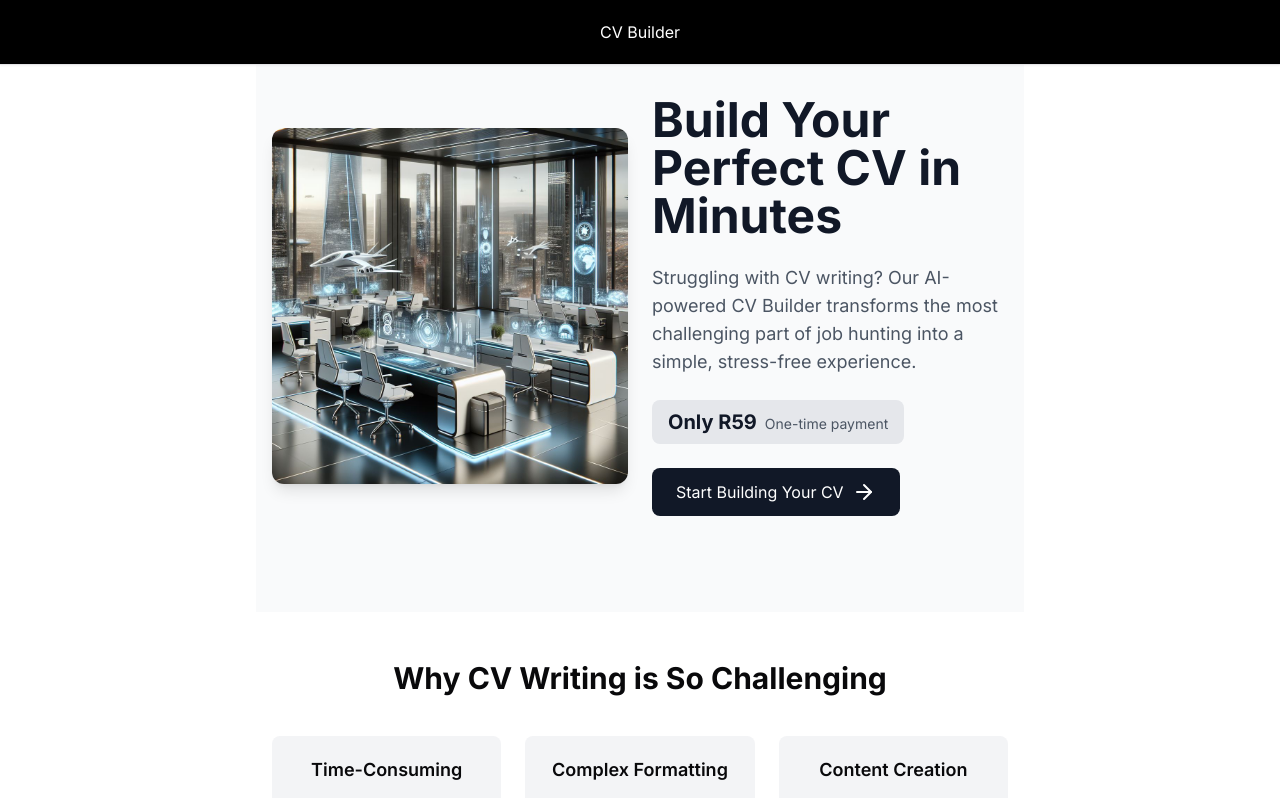
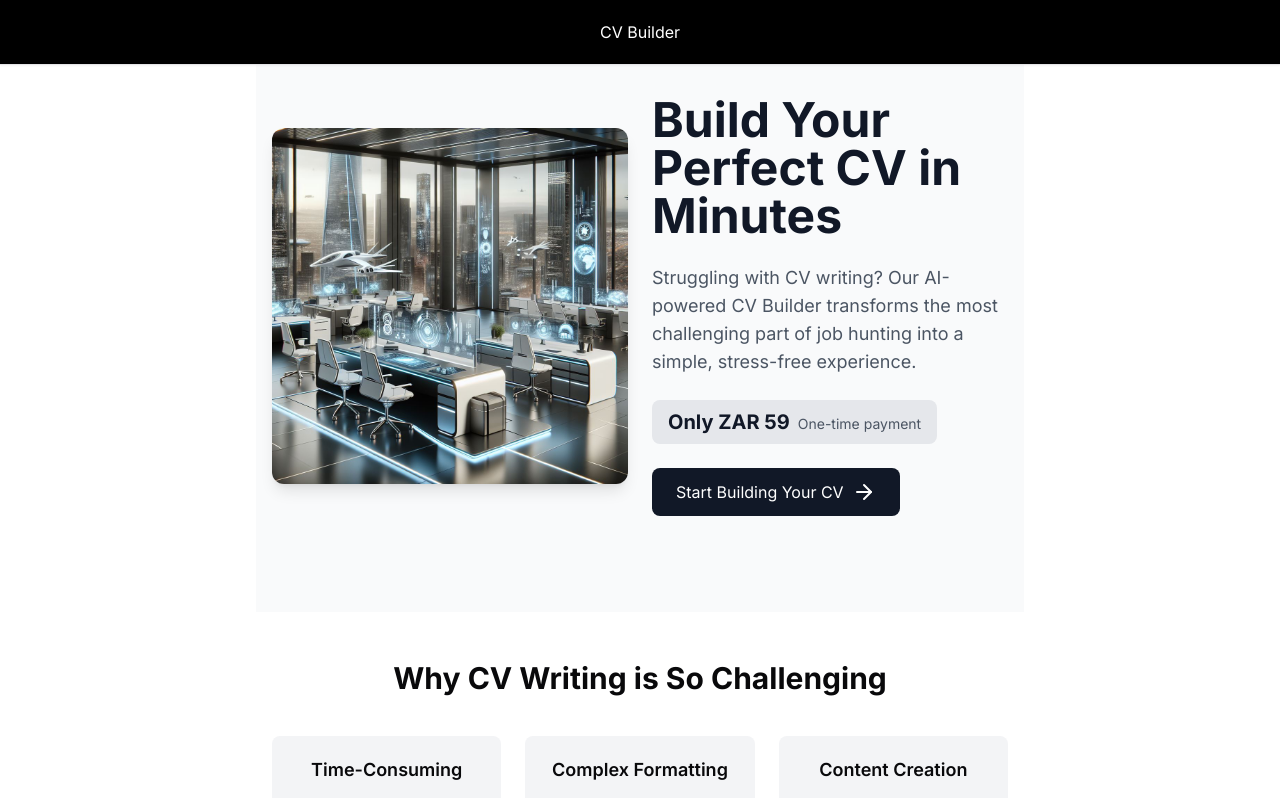
Before and after one commit to rishadomar/cv-builder-website, a Next.js app: page / in a window 1280 px wide. Shown: the top 798 px of the page. Built offline with nearby package versions, Linux system fonts and the light colour scheme; no server answers.

Commit message:
Print amount paid correctly

```diff
--- a/src/app/billing/PaymentDetails.tsx
+++ b/src/app/billing/PaymentDetails.tsx
@@ -1,12 +1,17 @@
 import { WalletIcon, CalendarIcon } from 'lucide-react';
 import { formatAmount, formatDate } from '@/lib/utils';
-import { PaymentDetails } from '@/lib/type';
+import { useAppSelector } from '@/lib/store/hooks';
+import { selectHasPromoCode, selectIsPaymentValid } from '@/lib/store/fieldValues/fieldValuesSlice';
 
-interface PaymentInformationProps {
-    paymentValues: PaymentDetails;
+function PaymentInformation() {
+    const fieldValues = useAppSelector((state) => state.fieldValues);
+    const isPaymentValid = useAppSelector(selectIsPaymentValid);
+    const hasPromoCode = useAppSelector(selectHasPromoCode);
+
+    if (!isPaymentValid || hasPromoCode || !fieldValues.payment) {
+        return;
     }
 
-function PaymentInformation({ paymentValues }: PaymentInformationProps) {
     return (
         <div className='w-full max-w-md bg-white shadow-md rounded-lg p-6 space-y-6'>
             <div className='text-center'>
@@ -15,31 +20,22 @@ function PaymentInformation({ paymentValues }: PaymentInformationProps) {
             </div>
 
             <div className='space-y-4'>
-                {paymentValues.promoCode ? (
-                    <div className='flex items-center justify-between bg-gray-100 p-4 rounded-lg'>
-                        <div className='flex items-center space-x-3'>
-                            <WalletIcon className='w-6 h-6 text-primary' />
-                            <span className='font-medium text-gray-700'>Promotion applied</span>
-                        </div>
-                    </div>
-                ) : (
                 <div className='flex items-center justify-between bg-gray-100 p-4 rounded-lg'>
                     <div className='flex items-center space-x-3'>
                         <WalletIcon className='w-6 h-6 text-primary' />
                         <span className='font-medium text-gray-700'>Payment Amount</span>
                     </div>
                     <span className='font-bold text-gray-900'>
-                            {formatAmount(paymentValues.currency, paymentValues.amount, true)}
+                        {formatAmount(fieldValues.payment.currency, fieldValues.payment.amount, true)}
                     </span>
                 </div>
-                )}
 
                 <div className='flex items-center justify-between bg-gray-100 p-4 rounded-lg'>
                     <div className='flex items-center space-x-3'>
                         <CalendarIcon className='w-6 h-6 text-primary' />
                         <span className='font-medium text-gray-700'>Payment Date</span>
                     </div>
-                    <span className='font-bold text-gray-900'>{formatDate(new Date(paymentValues.date))}</span>
+                    <span className='font-bold text-gray-900'>{formatDate(new Date(fieldValues.payment.date))}</span>
                 </div>
             </div>
 
--- a/src/app/billing/page.tsx
+++ b/src/app/billing/page.tsx
@@ -5,15 +5,17 @@ import PaymentInformation from './PaymentDetails';
 import { useRouter } from 'next/navigation';
 import Paywall from '@/app/builder/paywall/Paywall';
 import { BackButton } from '@/components/BackButton';
+import { selectHasPromoCode, selectIsPaymentValid } from '@/lib/store/fieldValues/fieldValuesSlice';
 
 const BillingPage = () => {
-    const fieldValues = useAppSelector((state) => state.fieldValues);
+    const isPaymentValid = useAppSelector(selectIsPaymentValid);
+    const hasPromoCode = useAppSelector(selectHasPromoCode);
     const router = useRouter();
 
     return (
         <div className='min-h-screen bg-gray-50 flex flex-col items-center justify-center p-4'>
-            {fieldValues.payment ? (
-                <PaymentInformation paymentValues={fieldValues.payment} />
+            {isPaymentValid && !hasPromoCode ? (
+                <PaymentInformation />
             ) : (
                 <Paywall
                     onNext={() => {
--- a/src/components/PaymentPrompt.tsx
+++ b/src/components/PaymentPrompt.tsx
@@ -85,7 +85,6 @@ export function PaymentPrompt({ onNext, onPrevious }: PaymentPromptProps) {
                             onSuccess={async (response) => {
                                 console.log(response);
                                 await onSuccess(response);
-                                onNext();
                             }}
                             onClose={() => {
                                 console.log('closed');
--- a/src/lib/utils/amount.ts
+++ b/src/lib/utils/amount.ts
@@ -15,10 +15,14 @@ export const formatProductCost = () => {
 };
 
 export const formatAmount = (currency: Currency, amount: number, showCents: boolean) => {
-    const symbol = CurrencyToSymbolMap[currency];
-    const amountToShow = showCents ? amount : Math.floor(amount / 100);
-    if (symbol.length === 1) {
-        return symbol + amountToShow;
-    }
-    return symbol + ' ' + amountToShow;
+    const amountToShow = amount / 100;
+
+    const formatter = new Intl.NumberFormat('en-US', {
+        style: 'currency',
+        currency: currency,
+        minimumFractionDigits: showCents ? 2 : 0,
+        maximumFractionDigits: showCents ? 2 : 0
+    });
+
+    return formatter.format(amountToShow);
 };
```
Lines whose indentation alone changed are shown as unchanged.
